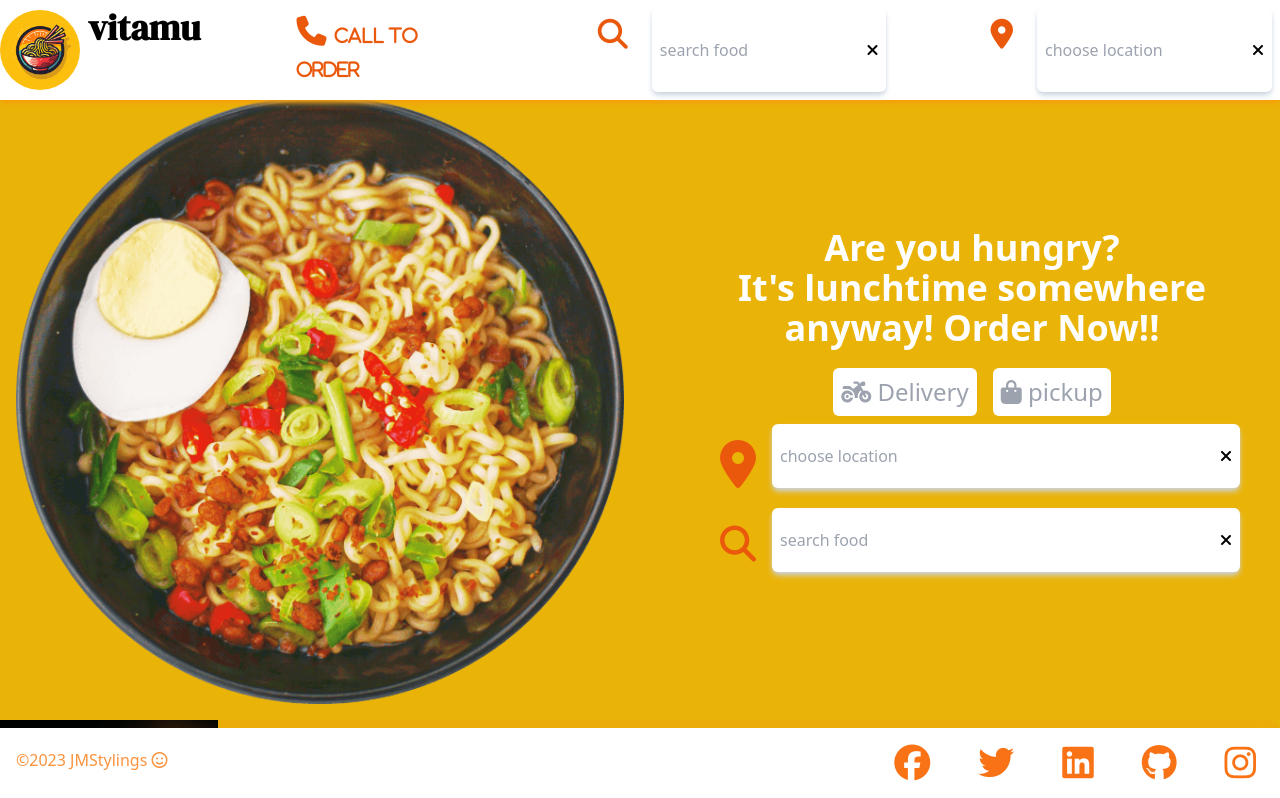
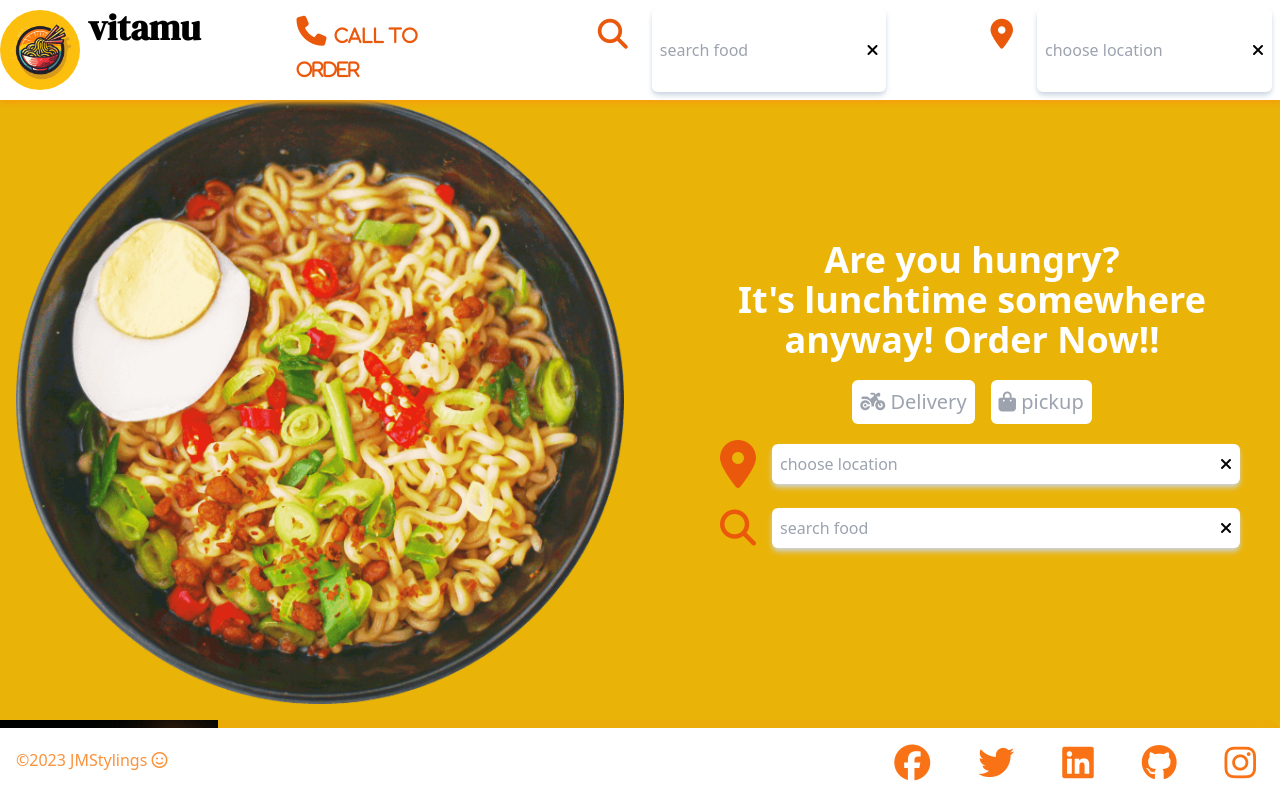
Before and after one commit to cinta-hash/vitamu, a React (Vite) app: page / in a window 1280 px wide. Shown: the top 798 px of the page. Built offline with nearby package versions, Linux system fonts and the light colour scheme.

Commit message:
centered div

```diff
--- a/src/Section.jsx
+++ b/src/Section.jsx
@@ -9,19 +9,22 @@ export default function Section(){
             <h1 className="text-4xl font-bold text-white">Are you hungry?</h1>
             <h3 className="text-4xl font-semibold text-white">It's lunchtime somewhere anyway! Order Now!!</h3>
              <div className="space-x-4 container">
-                <button className="mt-5 text-lg p-1 text-gray-400 md:p-2 mb-2 md:text-2xl bg-white rounded-md  hover:text-white hover:bg-orange-500"><i class="fa-solid fa-motorcycle"></i> Delivery</button>
-                <button className="mt-5 text-lg p-1 text-gray-400 md:p-2 mb-2 md:text-2xl bg-white rounded-md hover:text-white hover:bg-orange-500"><i class="fa-solid fa-bag-shopping"></i> pickup</button>
+                <button className="mt-5 text-sm text-gray-400 md:p-2 mb-2 md:text-xl bg-white rounded-md  hover:text-white hover:bg-orange-500"><i class="fa-solid fa-motorcycle"></i> Delivery</button>
+                <button className="mt-5 text-sm text-gray-400 md:p-2 mb-2 md:text-xl bg-white rounded-md hover:text-white hover:bg-orange-500"><i class="fa-solid fa-bag-shopping"></i> pickup</button>
              </div>
-            <div className="flex h-16 relative">
+             <div className="flex flex-col items-center md:items-start">
+                <div className="flex items-center w-full h-16 relative">
                 <h1 className="md:text-5xl text-2xl text-orange-600 p-4 font-bold m-0"><i class="fa-solid fa-location-dot"></i></h1>
                 <input type="text" id="search-location" placeholder="choose location" className="rounded-md shadow-md shadow-slate-300 p-2 w-full md:w-100"/>
                 <button className="absolute right-2 top-1/2 transform -translate-y-1/2"><i class="fa-solid fa-xmark"></i></button>
              </div>
-             <div className="flex h-16 relative mt-5">
+             <div className="flex items-center w-full h-16 relative">
                 <h1 className="md:text-4xl text-2xl text-orange-600 p-4 font-bold m-0"><i class="fa-solid fa-magnifying-glass"></i></h1>
                 <input type="text" id="search-food" placeholder="search food" className="rounded-md shadow-md shadow-slate-300 p-2 w-full md:w-100"/>
                 <button className="absolute right-2 top-1/2 transform -translate-y-1/2"><i class="fa-solid fa-xmark"></i></button>
              </div>
+             </div>
+
     </div>
     </div>
 
```
